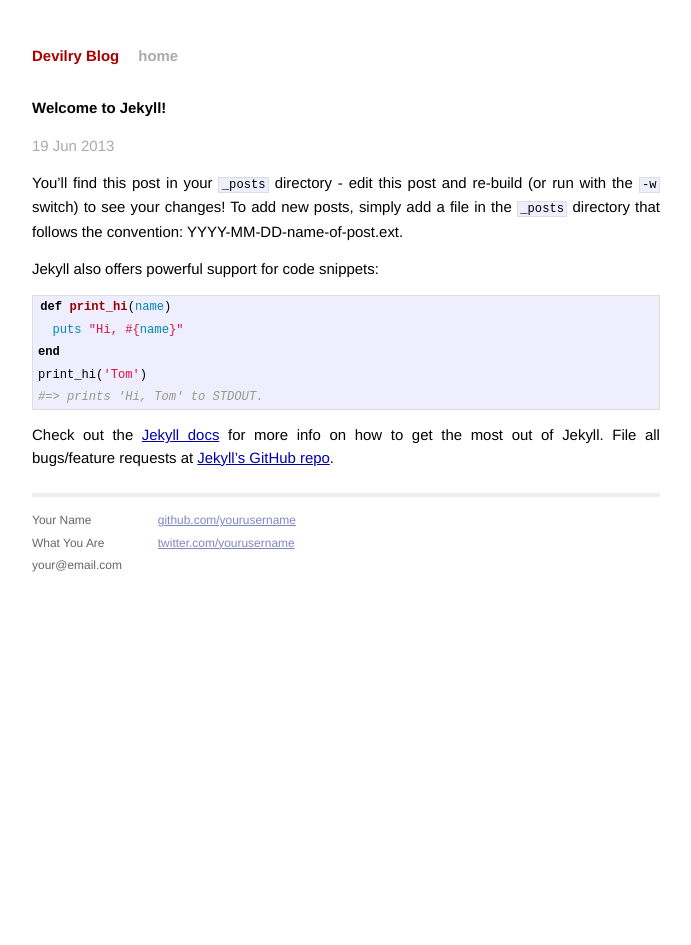
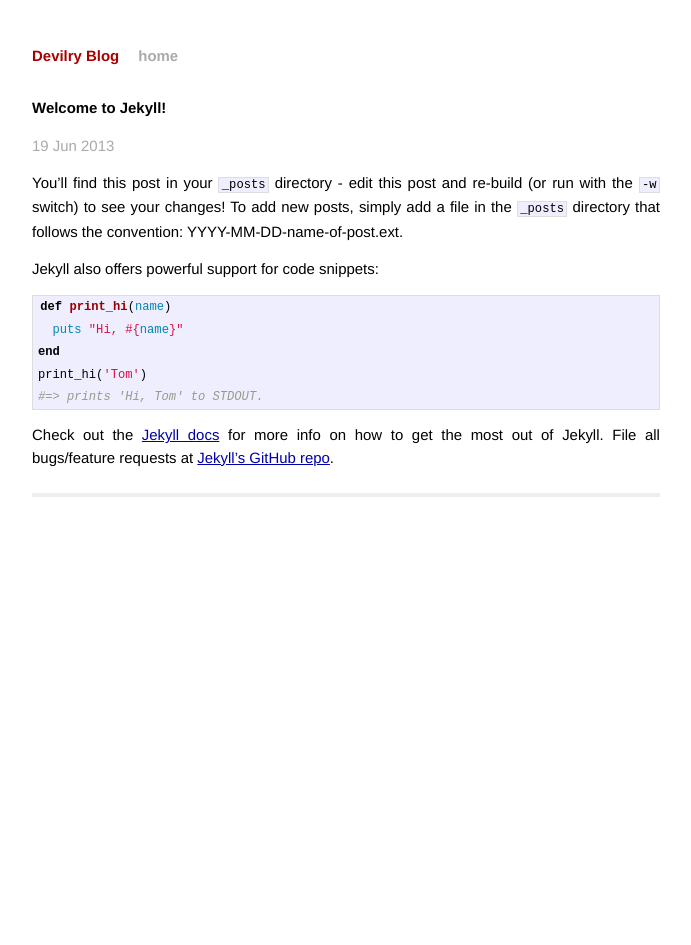
Before and after one commit to devilry/devilry.github.com, a Jekyll site: the page built from _posts/2013-06-19-welcome-to-jekyll.markdown, in a window 1280 px wide. Shown: the whole page, without its empty margins (294-985 px from the left). Built offline with Jekyll 4.4.1, drawn with Linux system fonts in a browser that asks for light colours.

Commit message:
* removed contact tags in default template

```diff
--- a/_layouts/default.html
+++ b/_layouts/default.html
@@ -18,26 +21,14 @@
         <div class="container">
           <div class="site">
             <div class="header">
-              <h1 class="title"><a href="/">{{ site.name }}</a></h1>
-              <a class="extra" href="/">home</a>
+              <h1 class="title"><a href="#">{{ site.name }}</a></h1>
+              <a class="extra" href="#">home</a>
             </div>
 
                 {{ content }}
 
             <div class="footer">
-              <div class="contact">
-                <p>
-                  Your Name<br />
-                  What You Are<br />
-                  your@email.com
-                </p>
-              </div>
-              <div class="contact">
-                <p>
-                  <a href="http://github.com/yourusername/">github.com/yourusername</a><br />
-                  <a href="http://twitter.com/yourusername/">twitter.com/yourusername</a><br />
-                </p>
-              </div>
+
             </div>
           </div>
         </div> <!-- /container -->
```
Also changed, not shown: other parts of _layouts/default.html (+3 -0 lines).
